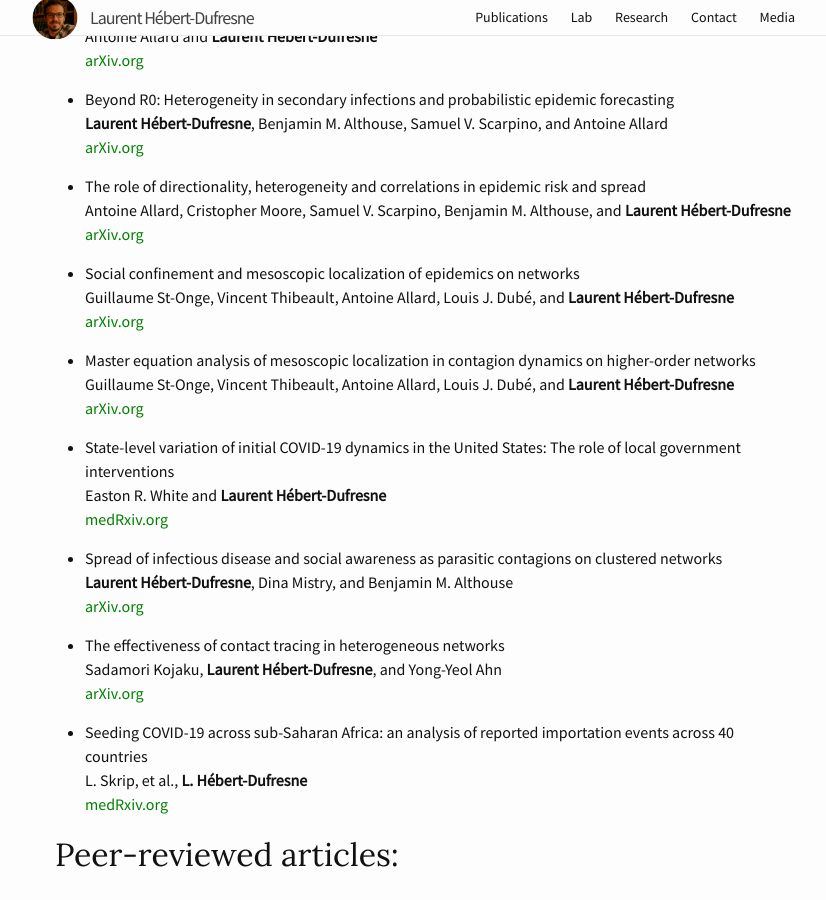
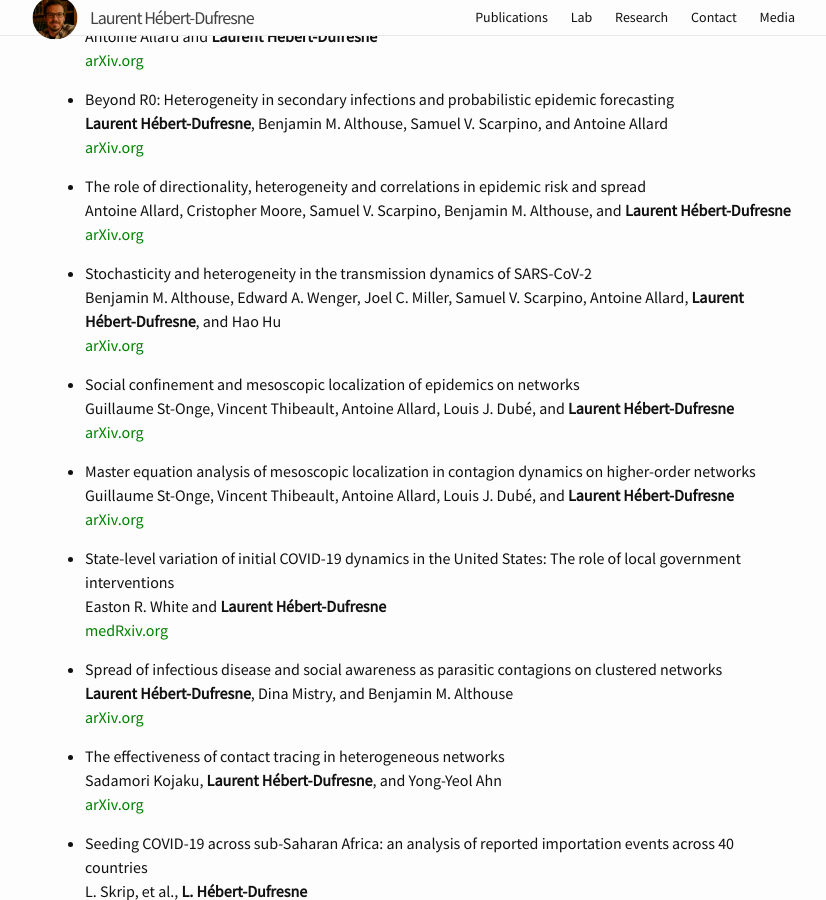
Before and after one commit to laurenthebertdufresne/laurenthebertdufresne.github.io, a Jekyll site: the page built from _pages/publications.md, in a window 1280 px wide and 900 px high, scrolled down 462 px. Shown: the whole window, without its empty margins (215-1041 px from the left). Built offline with Jekyll 4.4.1, drawn with Linux system fonts in a browser that asks for light colours.

Commit message:
new arXiv

```diff
--- a/_pages/publications.md
+++ b/_pages/publications.md
@@ -18,6 +18,10 @@ weight: 2
 *   The role of directionality, heterogeneity and correlations in epidemic risk and spread
     Antoine Allard, Cristopher Moore, Samuel V. Scarpino, Benjamin M. Althouse, and **Laurent Hébert-Dufresne**
     [arXiv.org](https://arxiv.org/abs/2005.11283)
+
+*   Stochasticity and heterogeneity in the transmission dynamics of SARS-CoV-2
+    Benjamin M. Althouse, Edward A. Wenger, Joel C. Miller, Samuel V. Scarpino, Antoine Allard, **Laurent Hébert-Dufresne**, and Hao Hu
+    [arXiv.org](https://arxiv.org/abs/2005.13689)
 
 *   Social confinement and mesoscopic localization of epidemics on networks
     Guillaume St-Onge, Vincent Thibeault, Antoine Allard, Louis J. Dubé, and **Laurent Hébert-Dufresne**
```
